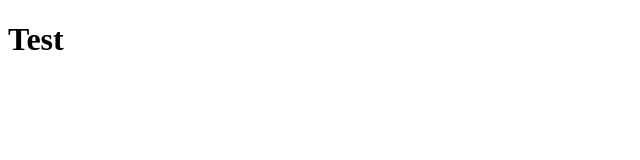
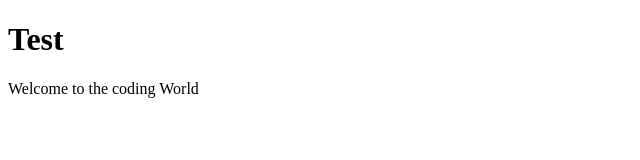
Before and after one commit to May-moon/Techcampus2, a plain HTML site: page index.html in a window 1280 px wide. Shown: the whole page, without its empty margins (0-640 px from the left). Drawn offline with Linux system fonts and the light colour scheme.

Commit message:
add new p

```diff
--- a/index.html
+++ b/index.html
@@ -5,5 +5,6 @@
 </head>
 <body>
 <h1>Test</h1>
+<p>Welcome to the coding World</p>
 </body>
 </html>
```
